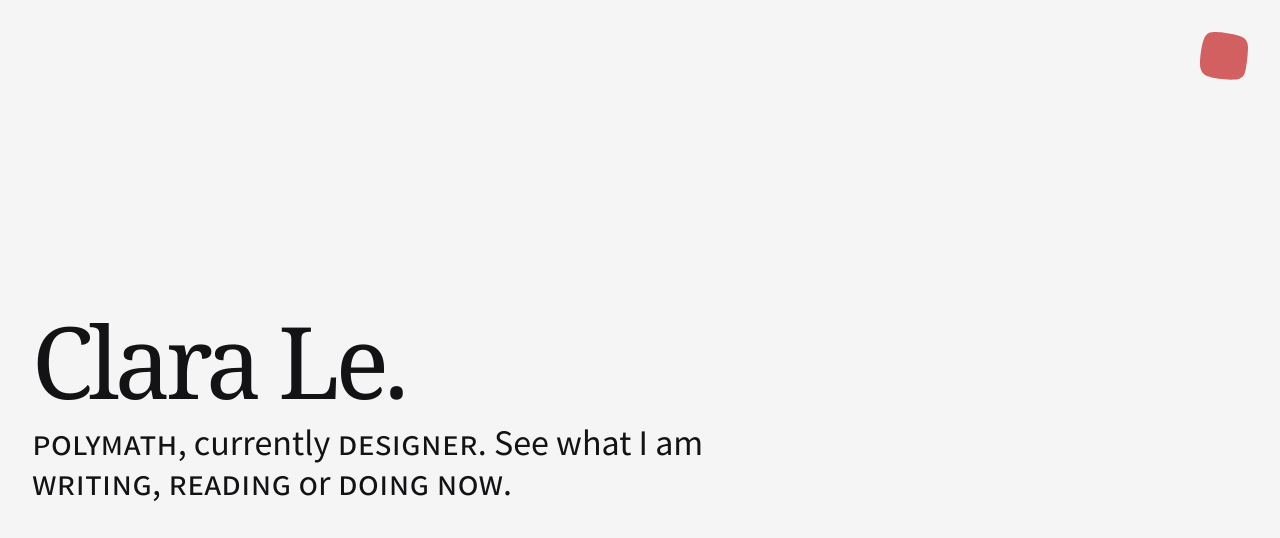
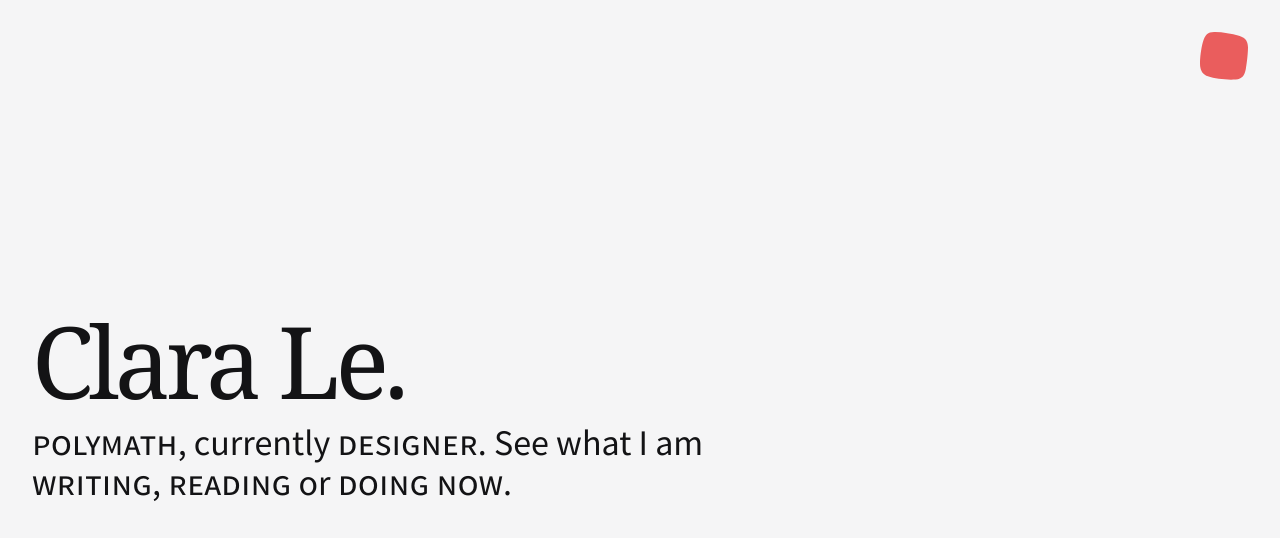
Before and after one commit to hgcl/clara-website, a Next.js app: page / in a window 1280 px wide. Shown: the top 538 px of the page. Built offline with nearby package versions, Linux system fonts and the light colour scheme; a web font is replaced by a local one; what @splitbee/web, @tailwindcss/typography would draw is missing.

Commit message:
:lipstick: Add accent light color

```diff
--- a/components/MenuToggle.js
+++ b/components/MenuToggle.js
@@ -39,10 +39,10 @@ export const MenuToggle = ({ toggle, setHook }) => {
       ) : (
         <button
           aria-label="Menu"
-          className={`z-50 cursor-pointer fixed right-8 top-8 duration-300 ${position} transform hover:-rotate-90 sm:opacity-80 hover:opacity-100`}
+          className={`z-50 cursor-pointer fixed right-8 top-8 duration-300 ${position} transform hover:-rotate-90 sm:opacity-80`}
           onClick={toggle}
         >
-          <Logo className="fill-current text-accent w-8 md:w-12" />
+          <Logo className="fill-current  duration-300 text-accent hover:text-accent-light w-8 md:w-12" />
         </button>
       )}
     </>
--- a/tailwind.config.js
+++ b/tailwind.config.js
@@ -20,7 +20,8 @@ module.exports = {
       current: "currentColor",
       accent: {
         dark: "#ab3535",
-        DEFAULT: "#CA3B3B",
+        DEFAULT: "#e83737",
+        light: "#fc4444",
       },
       gray: {
         darkest: "#131315",
```
